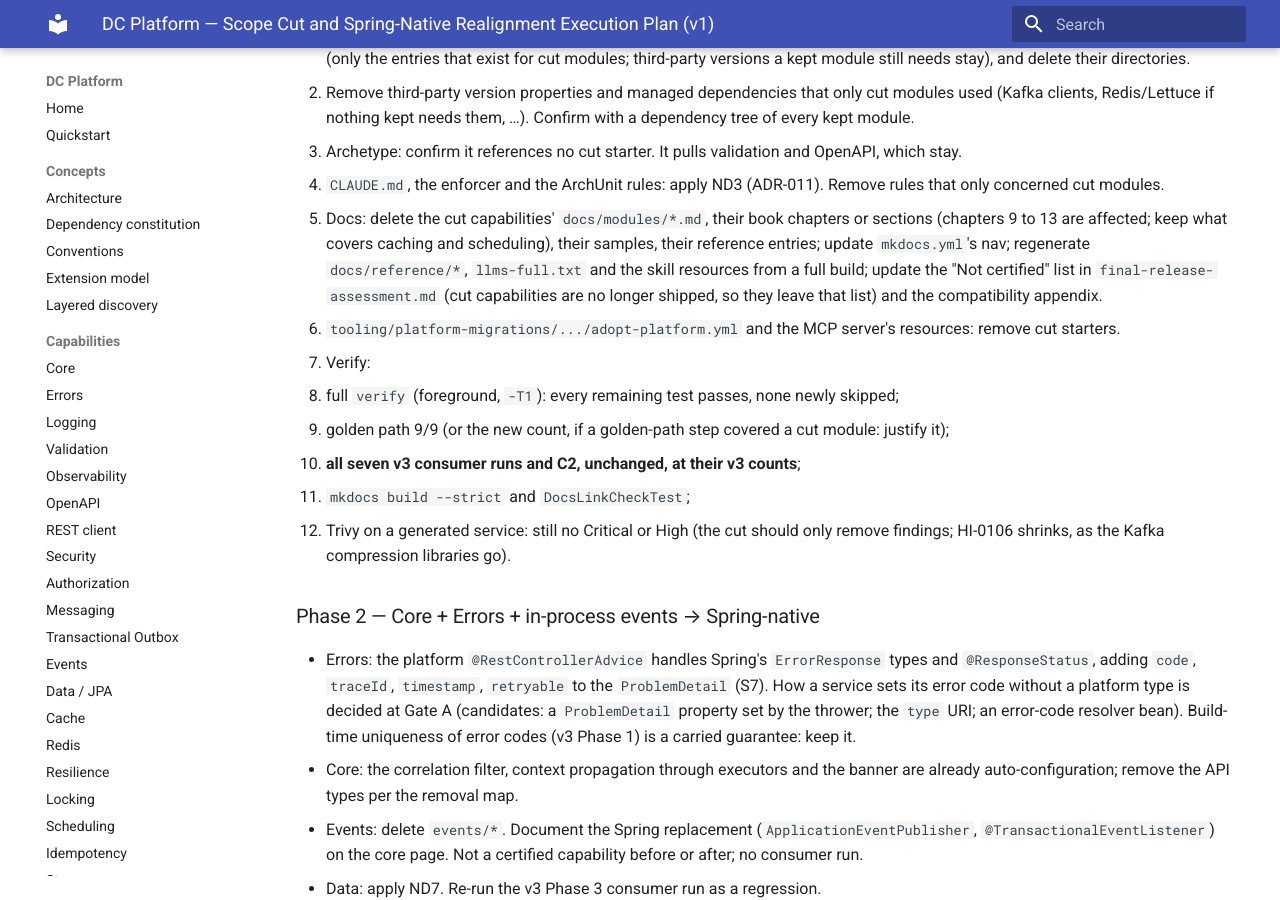
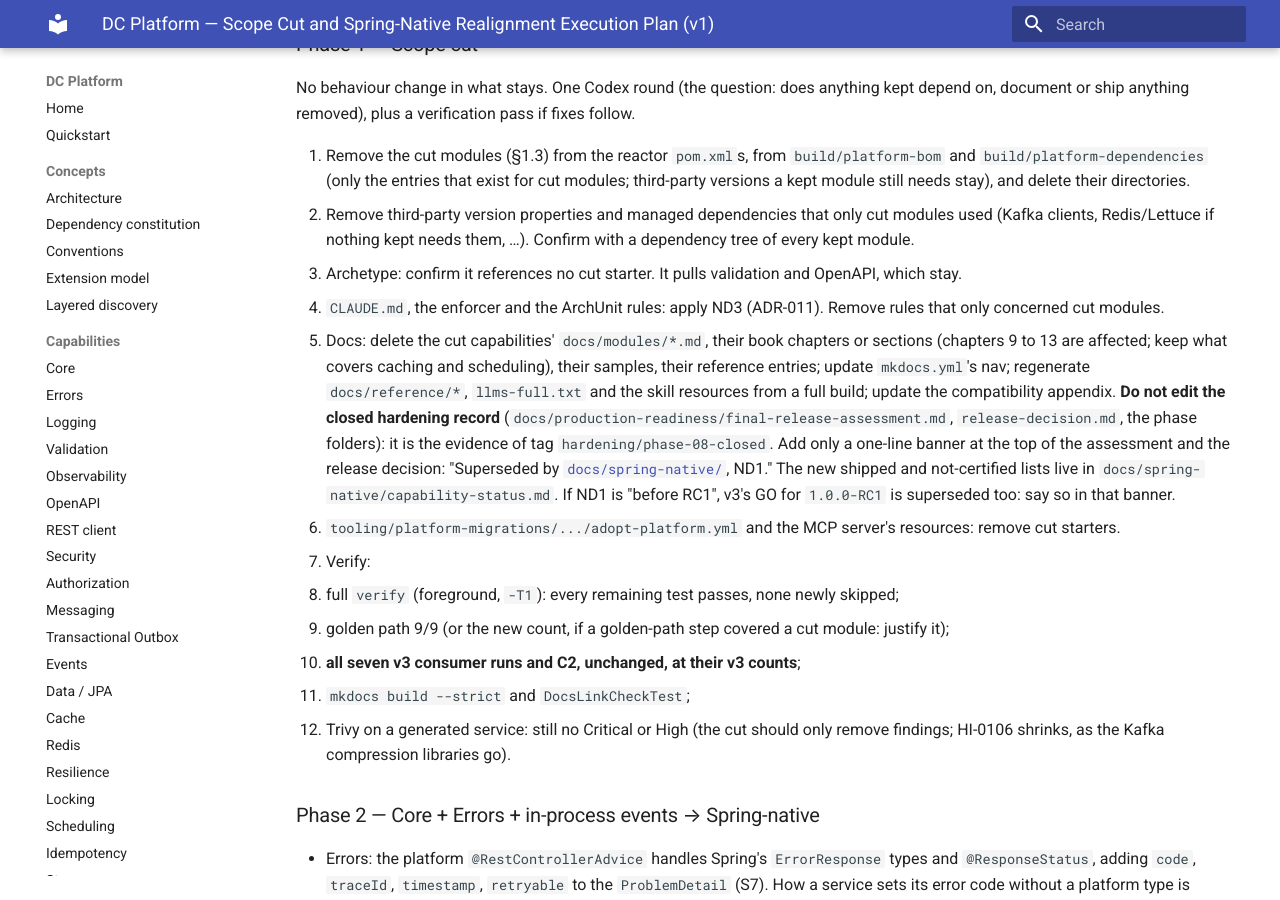
Before and after one commit to muhammadallee/dc-platform, an MkDocs documentation site: the page built from docs/spring-native/plan.md, in a window 1280 px wide and 900 px high, scrolled down 12750 px. Built offline with MkDocs 1.6.1 and Material for MkDocs 9.7.7, drawn with Linux system fonts in a browser that asks for light colours; some of the changed text lies outside the part shown.

Commit message:
docs(spring-native): fix four errors in the realignment plan
- Caching is Phase 8, not Phase 7, in the scope table.
- Phase 1 no longer edits the closed hardening record; it adds a
  "superseded" banner to the v3 assessment and release decision, and the
  new status lives in docs/spring-native/.
- The regression-floor table gains the C1 row (106 plus the Phase 5
  consumer's AC1 and AC5, per composition-c1.md).
- The dependency check is dated 2026-11-04 and says exactly what it
  covered and what it did not.

Co-Authored-By: Claude Opus 5.5 <noreply@anthropic.com>
Claude-Session: https://claude.ai/code/session_0131grQ6pUwFCGZox6ekZHiA

```diff
--- a/docs/spring-native/plan.md
+++ b/docs/spring-native/plan.md
@@ -126,6 +126,7 @@ v3 §3 applies in full, with these changes and additions:
    | Phase 5 RabbitMQ | 63 |
    | Phase 6 REST + Resilience | 182 |
    | Phase 7 Security | 170 |
+   | C1 composition (v3 Phase 5) | 106 (the Phase 4 harness run as C1) plus the Phase 5 consumer's AC1 and AC5 |
    | C2 composition | 61 |
    | Phase 8 all capabilities | 63 |
 
@@ -304,8 +305,10 @@ No production code changes in Phase 0 except tracking docs, spike tests (in a sc
 
    Confirm the list against the code (`find . -path '*-api/src/main/java' …`): this table may be stale.
 5. **Downstream and dependency map.** For each module that stays, its dependents (`mvn -pl X -amd` listing). Confirm that no kept
-   module depends on a cut one (checked once on 2026-11-05: none of the seven certified capabilities does; scheduling depends on
-   locking-api, locking-autoconfigure and locking-jdbc).
+   module depends on a cut one. Only a partial check exists (2026-11-04): a search of the seven certified capabilities' POMs for
+   `platform-*` artifacts of cut modules found none, and scheduling's POM depends on locking-api, locking-autoconfigure and
+   locking-jdbc. Not yet checked: validation, OpenAPI, cache and locking POMs, the archetype's transitive tree, and optional
+   third-party dependencies (for example Redis client code in `platform-cache-autoconfigure` or `platform-locking-autoconfigure`).
 6. **Expected-removals list.** japicmp against `~/.m2-native-baseline` will fail by design. Write
    `docs/spring-native/expected-removals.md` (one line per removed type, with its phase) and make the final compatibility check
    compare japicmp's output against it: an unlisted break is a finding. This also covers HI-0081.
@@ -432,9 +435,12 @@ removed), plus a verification pass if fixes follow.
 4. `CLAUDE.md`, the enforcer and the ArchUnit rules: apply ND3 (ADR-011). Remove rules that only concerned cut modules.
 5. Docs: delete the cut capabilities' `docs/modules/*.md`, their book chapters or sections (chapters 9 to 13 are affected; keep
    what covers caching and scheduling), their samples, their reference entries; update `mkdocs.yml`'s nav; regenerate
-   `docs/reference/*`, `llms-full.txt` and the skill resources from a full build; update the "Not certified" list in
-   `final-release-assessment.md` (cut capabilities are no longer shipped, so they leave that list) and the compatibility
-   appendix.
+   `docs/reference/*`, `llms-full.txt` and the skill resources from a full build; update the compatibility appendix. **Do not
+   edit the closed hardening record** (`docs/production-readiness/final-release-assessment.md`, `release-decision.md`, the
+   phase folders): it is the evidence of tag `hardening/phase-08-closed`. Add only a one-line banner at the top of the
+   assessment and the release decision: "Superseded by [`docs/spring-native/`](../spring-native/plan.md), ND1." The new
+   shipped and not-certified lists live in `docs/spring-native/capability-status.md`. If ND1 is "before RC1", v3's GO for
+   `1.0.0-RC1` is superseded too: say so in that banner.
 6. `tooling/platform-migrations/.../adopt-platform.yml` and the MCP server's resources: remove cut starters.
 7. Verify:
    - full `verify` (foreground, `-T1`): every remaining test passes, none newly skipped;
```
Also changed, not shown: other parts of docs/spring-native/plan.md (+1 -1 lines).
